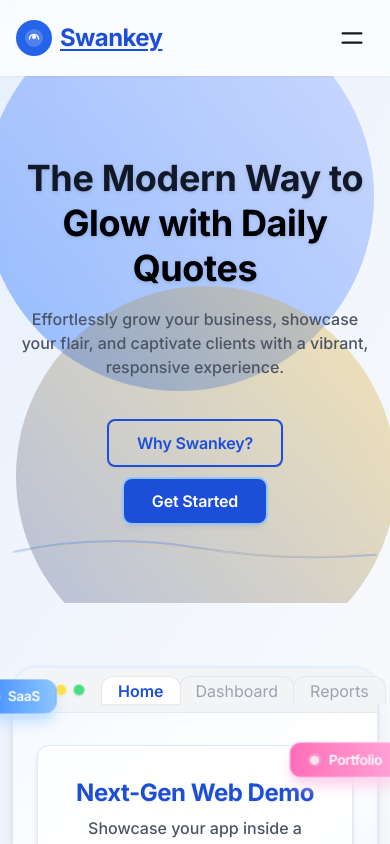
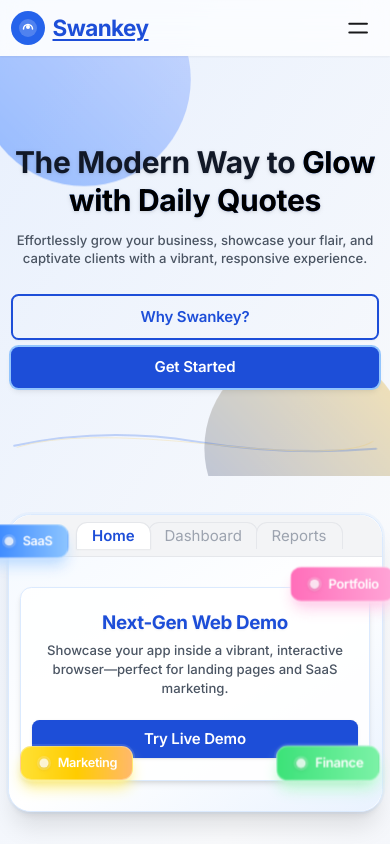
Before and after one commit to Workflow-Manager-admin/swankeyglow-landing-95643-7d0fecb8, a React (Create React App) app in the folder landing_page_frontend/: page / in a window 390 px wide. Shown: the top 844 px of the page. Built offline with nearby package versions, Linux system fonts and the light colour scheme; the HTML template or start-up script is replaced by a standard one.

Commit message:
CheckPoint

```diff
--- a/landing_page_frontend/src/components/Header.js
+++ b/landing_page_frontend/src/components/Header.js
@@ -26,7 +26,7 @@
 
   return (
     <header className="sticky top-0 z-40 bg-white/70 dark:bg-[#1a1a1a]/80 transition backdrop-blur-md shadow-sm">
-      <div className="max-w-7xl mx-auto flex items-center justify-between px-4 md:px-8 py-4">
+      <div className="max-w-7xl mx-auto flex items-center justify-between px-3 xs:px-4 sm:px-6 md:px-8 py-2 sm:py-3 md:py-4">
         {/* Logo */}
         <a
           href="/"
@@ -75,6 +75,7 @@
           {/* Theme toggle is present on all screens */}
           <button
             className="ml-3 theme-toggle flex items-center text-xl p-2 rounded-full hover:bg-blue-100 dark:hover:bg-blue-950 transition"
+            style={{ color: '#ffffff', backgroundColor: '#172554' }}
             onClick={toggleTheme}
             aria-label={`Switch to ${theme === 'light' ? 'dark' : 'light'} mode`}
             type="button"
@@ -121,14 +122,14 @@
       {/* Mobile Nav dropdown */}
       <div
         id="mobile-menu"
-        className={`md:hidden fixed top-0 left-0 w-full h-full z-40 bg-white/95 dark:bg-[#1a1a1ae6] flex flex-col px-6 py-6 transition-all duration-300 ${navOpen ? 'translate-x-0 opacity-100' : '-translate-x-full opacity-0 pointer-events-none'}`}
+        className={`md:hidden fixed top-0 left-0 w-full h-full z-40 bg-white/95 dark:bg-[#1a1a1ae6] flex flex-col px-3 xs:px-4 sm:px-6 py-4 sm:py-6 transition-all duration-300 ${navOpen ? 'translate-x-0 opacity-100' : '-translate-x-full opacity-0 pointer-events-none'}`}
         style={{
           backdropFilter: 'blur(14px)',
           WebkitBackdropFilter: 'blur(14px)'
         }}
         aria-hidden={!navOpen}
       >
-        <div className="flex items-center justify-between mb-8">
+        <div className="flex items-center justify-between mb-7 xs:mb-8">
           {/* Logo (mobile) */}
           <a
             href="/"
--- a/landing_page_frontend/src/components/Hero.js
+++ b/landing_page_frontend/src/components/Hero.js
@@ -10,7 +10,7 @@
 function Hero() {
   return (
     <section
-      className="relative flex flex-col items-center justify-center w-full overflow-hidden py-20 px-4 md:py-32 text-center isolate"
+      className="relative flex flex-col items-center justify-center w-full overflow-hidden py-14 xs:py-16 sm:py-20 md:py-32 px-3 xs:px-4 sm:px-6 text-center isolate"
       style={{ minHeight: '420px' }}
     >
       {/* Vibrant Gradient Backgrounds (SVG accent circles) */}
@@ -20,7 +20,7 @@
       >
         {/* Top left gradient accent */}
         <svg
-          className="absolute left-[-8vw] top-[-80px] w-[420px] h-[420px] opacity-40 blur-[80px] animate-[float_7s_ease-in-out_infinite]"
+          className="absolute left-[-8vw] top-[-80px] w-[230px] h-[230px] sm:w-[420px] sm:h-[420px] opacity-40 blur-[80px] animate-[float_7s_ease-in-out_infinite]"
           style={{ filter: 'saturate(1.4)' }}
           viewBox="0 0 420 420"
           fill="none"
@@ -36,7 +36,7 @@
         </svg>
         {/* Bottom right gradient accent */}
         <svg
-          className="absolute right-[-8vw] bottom-[-100px] w-[430px] h-[430px] opacity-30 blur-[88px] animate-[float2_8s_ease-in-out_infinite]"
+          className="absolute right-[-8vw] bottom-[-100px] w-[230px] h-[230px] sm:w-[430px] sm:h-[430px] opacity-30 blur-[88px] animate-[float2_8s_ease-in-out_infinite]"
           style={{ filter: 'saturate(1.2)' }}
           viewBox="0 0 430 430"
           fill="none"
@@ -54,20 +54,20 @@
 
       {/* Hero Main Content */}
       <div className="max-w-2xl mx-auto flex flex-col items-center justify-center relative z-10">
-        <h1 className="font-extrabold text-4xl sm:text-5xl md:text-6xl leading-tight text-gray-900 dark:text-white drop-shadow mb-4">
+        <h1 className="font-extrabold text-3xl xs:text-4xl sm:text-5xl md:text-6xl leading-tight text-gray-900 dark:text-white drop-shadow mb-3 xs:mb-4">
           The Modern Way to <br className="hidden sm:inline" />
           <span className="text-transparent bg-clip-text bg-gradient-to-r from-blue-700 via-blue-500 to-indigo-400 dark:from-blue-400 dark:via-blue-300 dark:to-yellow-400 animate-gradient-xy" style={{ color: '#000000' }}>
             Glow with Daily Quotes
           </span>
         </h1>
-        <p className="max-w-xl text-base sm:text-lg md:text-2xl text-gray-600 dark:text-gray-200 mb-10 font-medium">
+        <p className="max-w-md xs:max-w-lg sm:max-w-xl text-sm xs:text-base sm:text-lg md:text-2xl text-gray-600 dark:text-gray-200 mb-7 xs:mb-8 sm:mb-10 font-medium">
           Effortlessly grow your business, showcase your flair, and captivate clients with a vibrant, responsive experience.
         </p>
-        <div className="flex flex-col sm:flex-row gap-3 sm:gap-5 justify-center items-center w-full">
+        <div className="flex flex-col xs:flex-row gap-2 xs:gap-3 sm:gap-5 justify-center items-center w-full">
           {/* Outlined CTA Button */}
           <button
             type="button"
-            className="relative border-2 border-blue-700 dark:border-blue-300 text-blue-700 dark:text-blue-200 bg-transparent font-semibold py-2.5 px-7 rounded-lg transition hover:bg-blue-50 dark:hover:bg-blue-950 focus:outline-none focus-visible:ring-2 ring-blue-300 text-base sm:text-lg shadow-sm hover:-translate-y-0.5 active:scale-[0.98] duration-150"
+            className="relative border-2 border-blue-700 dark:border-blue-300 text-blue-700 dark:text-blue-200 bg-transparent font-semibold py-2.5 px-7 rounded-lg transition hover:bg-blue-50 dark:hover:bg-blue-950 focus:outline-none focus-visible:ring-2 ring-blue-300 text-base xs:text-lg shadow-sm hover:-translate-y-0.5 active:scale-[0.98] duration-150 w-full xs:w-auto"
             tabIndex={0}
           >
             Why Swankey?
@@ -75,7 +75,7 @@
           {/* Filled CTA Button */}
           <button
             type="button"
-            className="relative bg-blue-700 hover:bg-blue-800 dark:bg-blue-500 dark:hover:bg-blue-600 text-white font-semibold py-2.5 px-7 rounded-lg transition focus:outline-none focus-visible:ring-2 ring-blue-300 text-base sm:text-lg shadow-md hover:-translate-y-1 active:scale-[0.98] duration-150"
+            className="relative bg-blue-700 hover:bg-blue-800 dark:bg-blue-500 dark:hover:bg-blue-600 text-white font-semibold py-2.5 px-7 rounded-lg transition focus:outline-none focus-visible:ring-2 ring-blue-300 text-base xs:text-lg shadow-md hover:-translate-y-1 active:scale-[0.98] duration-150 w-full xs:w-auto"
             tabIndex={0}
             autoFocus
           >
--- a/landing_page_frontend/src/components/MockupSection.js
+++ b/landing_page_frontend/src/components/MockupSection.js
@@ -14,28 +14,28 @@
       label: 'SaaS',
       color: 'from-blue-500 to-blue-300 dark:from-blue-700 dark:to-blue-400',
       shadow: 'shadow-blue-200 dark:shadow-blue-900/40',
-      position: 'left-[-44px] md:left-[-84px] top-3 md:top-12',
+      position: 'left-[-24px] sm:left-[-44px] md:left-[-84px] top-3 md:top-12',
       anim: 'animate-[float-tags1_6s_ease-in-out_infinite]',
     },
     {
       label: 'Portfolio',
       color: 'from-pink-400 to-pink-300 dark:from-pink-600 dark:to-pink-400',
       shadow: 'shadow-pink-200 dark:shadow-pink-900/40',
-      position: 'right-[-22px] md:right-[-60px] top-20 md:top-40',
+      position: 'right-[-12px] sm:right-[-22px] md:right-[-60px] top-16 sm:top-20 md:top-40',
       anim: 'animate-[float-tags2_8s_ease-in-out_infinite]',
     },
     {
       label: 'Marketing',
       color: 'from-yellow-300 via-yellow-400 to-orange-300 dark:from-yellow-500 dark:to-orange-400',
       shadow: 'shadow-yellow-200 dark:shadow-yellow-900/40',
-      position: 'left-9 md:left-16 bottom-[10%] md:bottom-[14%]',
+      position: 'left-3 sm:left-9 md:left-16 bottom-[8%] sm:bottom-[10%] md:bottom-[14%]',
       anim: 'animate-[float-tags3_7s_ease-in-out_infinite]',
     },
     {
       label: 'Finance',
       color: 'from-green-400 to-green-300 dark:from-green-700 dark:to-green-400',
       shadow: 'shadow-green-200 dark:shadow-green-900/40',
-      position: 'right-2 md:right-14 bottom-6 md:bottom-14',
+      position: 'right-1 sm:right-2 md:right-14 bottom-4 sm:bottom-6 md:bottom-14',
       anim: 'animate-[float-tags4_11s_ease-in-out_infinite]',
     },
   ];
@@ -43,7 +43,7 @@
   return (
     <section
       id="mockup"
-      className="relative py-16 md:py-28 px-3 flex flex-col items-center justify-center w-full bg-transparent select-none"
+      className="relative py-10 xs:py-14 sm:py-16 md:py-28 px-2 xs:px-3 sm:px-6 flex flex-col items-center justify-center w-full bg-transparent select-none"
     >
       {/* Animated background SVG accents */}
       <div className="absolute -z-10 left-1/2 top-1/2 -translate-x-1/2 -translate-y-1/2 pointer-events-none">
@@ -56,7 +56,7 @@
       {/* Main browser mockup */}
       <div className="relative mx-auto w-full max-w-3xl rounded-3xl shadow-xl bg-white dark:bg-[#161D2A] ring-2 ring-blue-300/10 dark:ring-blue-900/30 border border-blue-100 dark:border-blue-900/30 transition-colors overflow-visible">
         {/* Browser chrome/tab bar */}
-        <div className="flex items-center px-6 py-2 bg-gray-100 dark:bg-[#232b3d] rounded-t-3xl border-b border-gray-200 dark:border-[#202736]">
+        <div className="flex items-center px-2 xs:px-3 sm:px-6 py-2 bg-gray-100 dark:bg-[#232b3d] rounded-t-3xl border-b border-gray-200 dark:border-[#202736]">
           {/* "traffic lights" */}
           <span className="inline-flex gap-1.5 mr-4">
             <span className="w-3 h-3 bg-red-400 rounded-full border border-white/50 dark:border-[#202736] shadow-sm" />
@@ -82,20 +82,20 @@
           </div>
         </div>
         {/* Main browser window content area */}
-        <div className="relative px-6 pb-8 pt-8 sm:pt-10 min-h-[195px] md:min-h-[230px] flex flex-col items-center justify-center bg-gradient-to-br from-blue-50/60 via-white/95 to-blue-100/60 dark:from-blue-950/80 dark:via-gray-900/95 dark:to-blue-900/60 rounded-b-3xl">
+        <div className="relative px-3 xs:px-5 sm:px-6 pb-8 pt-8 sm:pt-10 min-h-[195px] md:min-h-[230px] flex flex-col items-center justify-center bg-gradient-to-br from-blue-50/60 via-white/95 to-blue-100/60 dark:from-blue-950/80 dark:via-gray-900/95 dark:to-blue-900/60 rounded-b-3xl">
           {/* Example UI content (replace with your best demo section) */}
           <div className="w-full max-w-lg mx-auto flex flex-col gap-3 items-center">
             {/* "Hero card" inside browser */}
-            <div className="w-full rounded-xl py-8 px-6 bg-white/90 dark:bg-gray-900/92 shadow-md border border-blue-100 dark:border-blue-950 text-center flex flex-col items-center transition-all">
-              <h3 className="font-extrabold text-2xl md:text-3xl text-blue-700 dark:text-blue-300 leading-tight mb-2 drop-shadow-sm">
+            <div className="w-full rounded-xl py-6 xs:py-8 px-3 xs:px-6 bg-white/90 dark:bg-gray-900/92 shadow-md border border-blue-100 dark:border-blue-950 text-center flex flex-col items-center transition-all">
+              <h3 className="font-extrabold text-xl xs:text-2xl md:text-3xl text-blue-700 dark:text-blue-300 leading-tight mb-2 drop-shadow-sm">
                 Next-Gen Web Demo
               </h3>
-              <p className="text-gray-600 dark:text-gray-300 text-base md:text-lg font-medium mb-4">
+              <p className="text-gray-600 dark:text-gray-300 text-sm xs:text-base md:text-lg font-medium mb-4">
                 Showcase your app inside a vibrant, interactive browser—perfect for landing pages and SaaS marketing.
               </p>
               <button
                 type="button"
-                className="mt-2 bg-blue-700 hover:bg-blue-800 dark:bg-blue-500 dark:hover:bg-blue-600 text-white font-semibold py-2 px-7 rounded-lg shadow transition focus:outline-none text-base focus-visible:ring-2 ring-blue-300 active:scale-95"
+                className="mt-2 bg-blue-700 hover:bg-blue-800 dark:bg-blue-500 dark:hover:bg-blue-600 text-white font-semibold py-2 px-7 rounded-lg shadow transition focus:outline-none text-base focus-visible:ring-2 ring-blue-300 active:scale-95 w-full xs:w-auto"
               >
                 Try Live Demo
               </button>
--- a/landing_page_frontend/src/index.css
+++ b/landing_page_frontend/src/index.css
@@ -83,10 +83,33 @@
     box-shadow 0.22s cubic-bezier(.21,.91,.59,1.33),
     transform 0.18s cubic-bezier(.24,1,.32,1.15);
   will-change: transform, box-shadow;
+  min-width: 0; /* Prevent overflow for small mobile screens */
+  box-sizing: border-box;
 }
 .card:hover, .hoverable:hover {
   box-shadow: 0 6px 26px 0 rgba(37,99,235,0.09), 0 2px 0px rgba(0,0,0,0.02);
   transform: translateY(-7px) scale(1.012);
+}
+
+/* Mobile adjustments: stack vertically, readable font sizes */
+@media (max-width: 500px) {
+  html {
+    font-size: 15px;
+  }
+  .card, .mockup {
+    padding-left: 0.7em !important;
+    padding-right: 0.7em !important;
+    min-width: 0;
+    font-size: 1em;
+  }
+  h1, .title {
+    font-size: 2em !important;
+    word-break: break-word;
+  }
+  body {
+    padding-left: 0 !important;
+    padding-right: 0 !important;
+  }
 }
 
 a {
```
Also changed, not shown: 1 other file (tests, documents, lock files or other folders).
